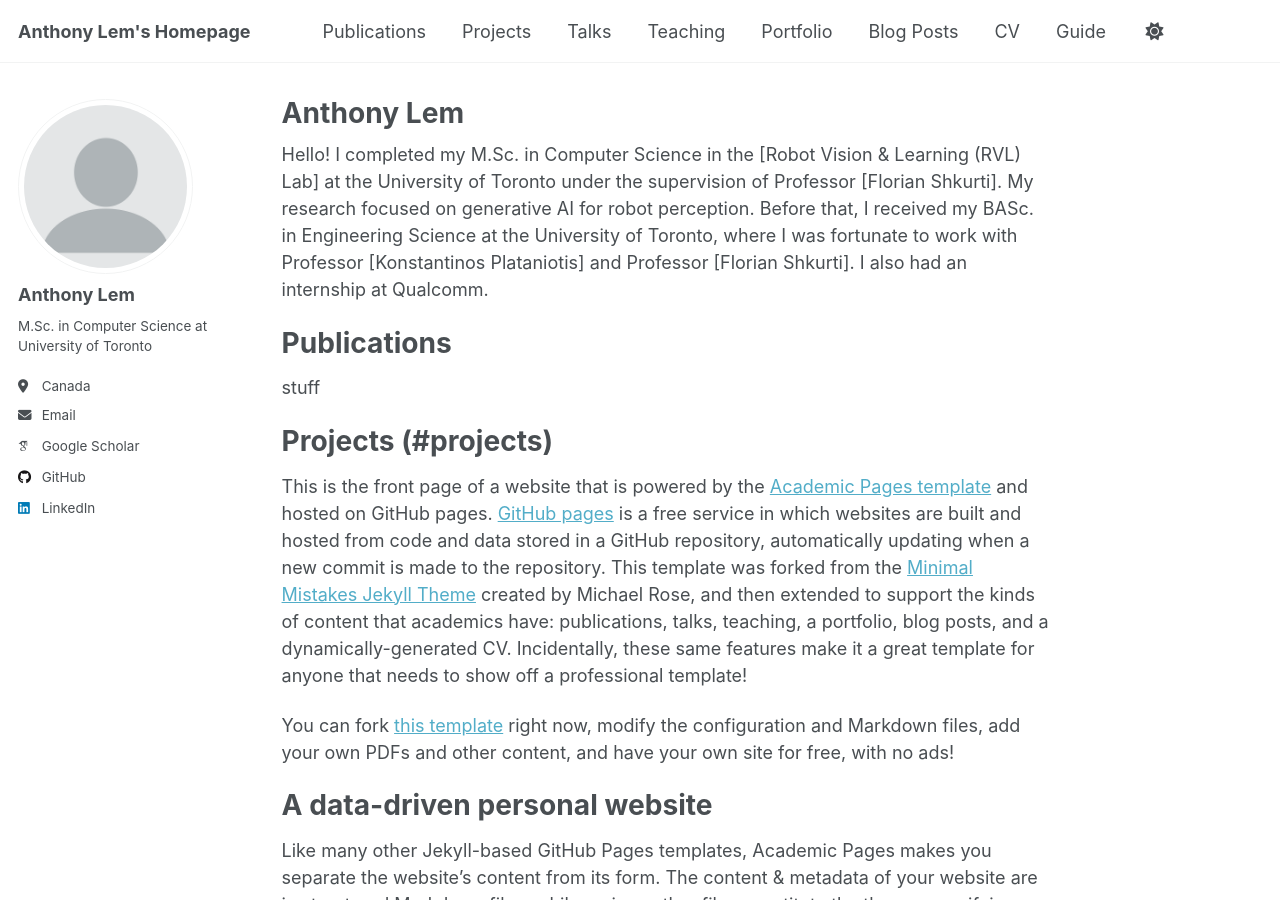
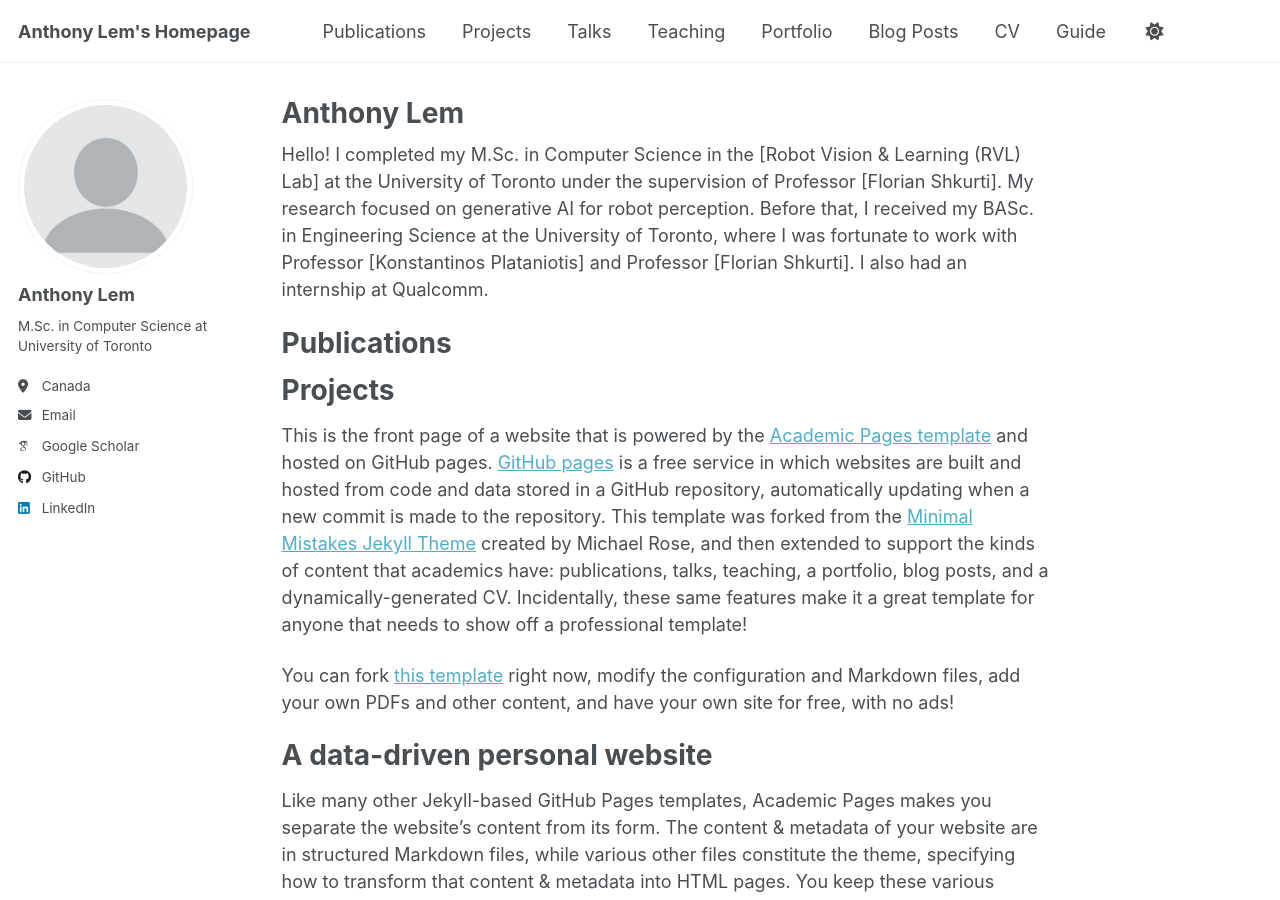
Before and after one commit to Anthonyjlem/Anthonyjlem.github.io, a Jekyll site: the page built from _pages/about.md, in a window 1280 px wide and 900 px high. Built offline with Jekyll 4.4.1, drawn with Linux system fonts in a browser that asks for light colours; some web fonts are replaced; a script that is not in the unit is left out.

Commit message:
Update projects header

```diff
--- a/_pages/about.md
+++ b/_pages/about.md
@@ -10,36 +10,8 @@ redirect_from:
 Hello! I completed my M.Sc. in Computer Science in the [Robot Vision & Learning (RVL) Lab] at the University of Toronto under the supervision of Professor [Florian Shkurti]. My research focused on generative AI for robot perception. Before that, I received my BASc. in Engineering Science at the University of Toronto, where I was fortunate to work with Professor [Konstantinos Plataniotis] and Professor [Florian Shkurti]. I also had an internship at Qualcomm.
 
 # Publications {#publications}
-stuff
 
-
-
-
-
-
-
-
-
-
-
-
-
-
-
-
-
-
-
-
-
-
-
-
-
-
-
-
-# Projects (#projects)
+# Projects {#projects}
 
 This is the front page of a website that is powered by the [Academic Pages template](https://github.com/academicpages/academicpages.github.io) and hosted on GitHub pages. [GitHub pages](https://pages.github.com) is a free service in which websites are built and hosted from code and data stored in a GitHub repository, automatically updating when a new commit is made to the repository. This template was forked from the [Minimal Mistakes Jekyll Theme](https://mmistakes.github.io/minimal-mistakes/) created by Michael Rose, and then extended to support the kinds of content that academics have: publications, talks, teaching, a portfolio, blog posts, and a dynamically-generated CV. Incidentally, these same features make it a great template for anyone that needs to show off a professional template!
 
```
